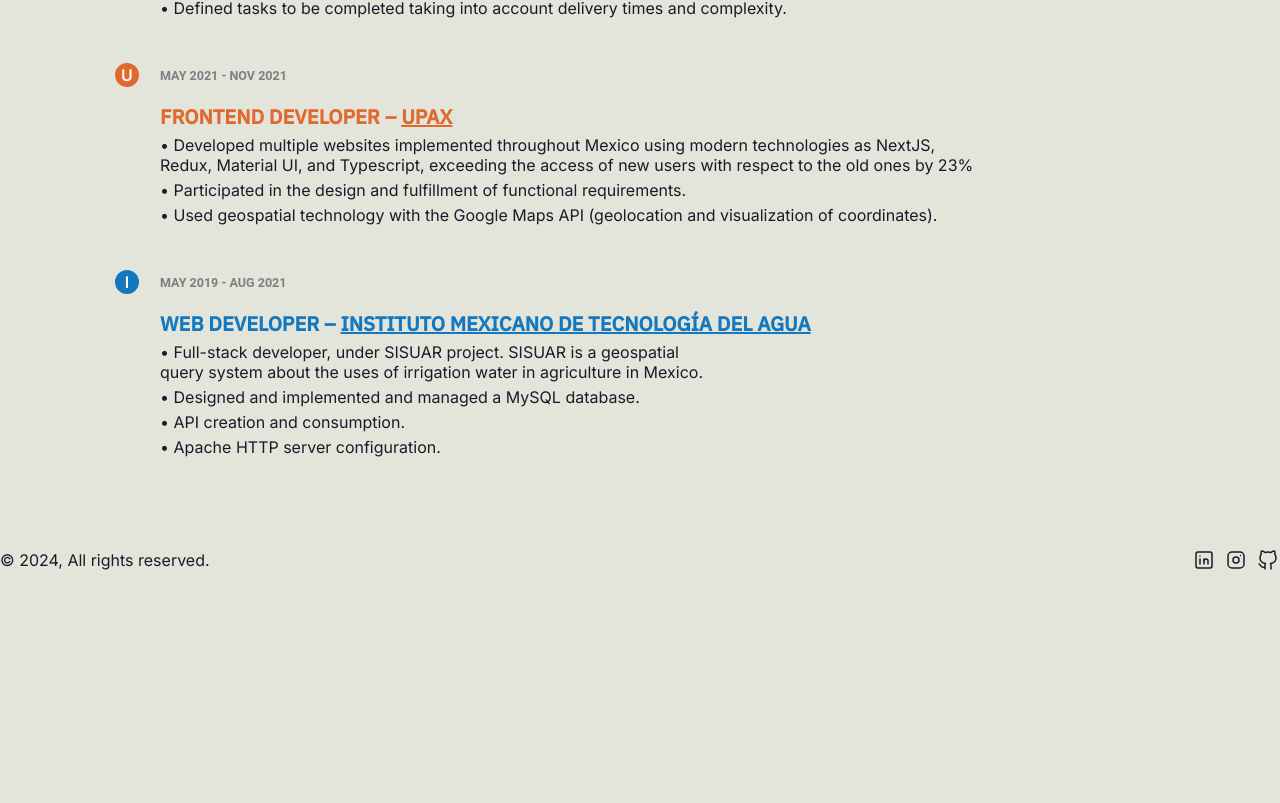
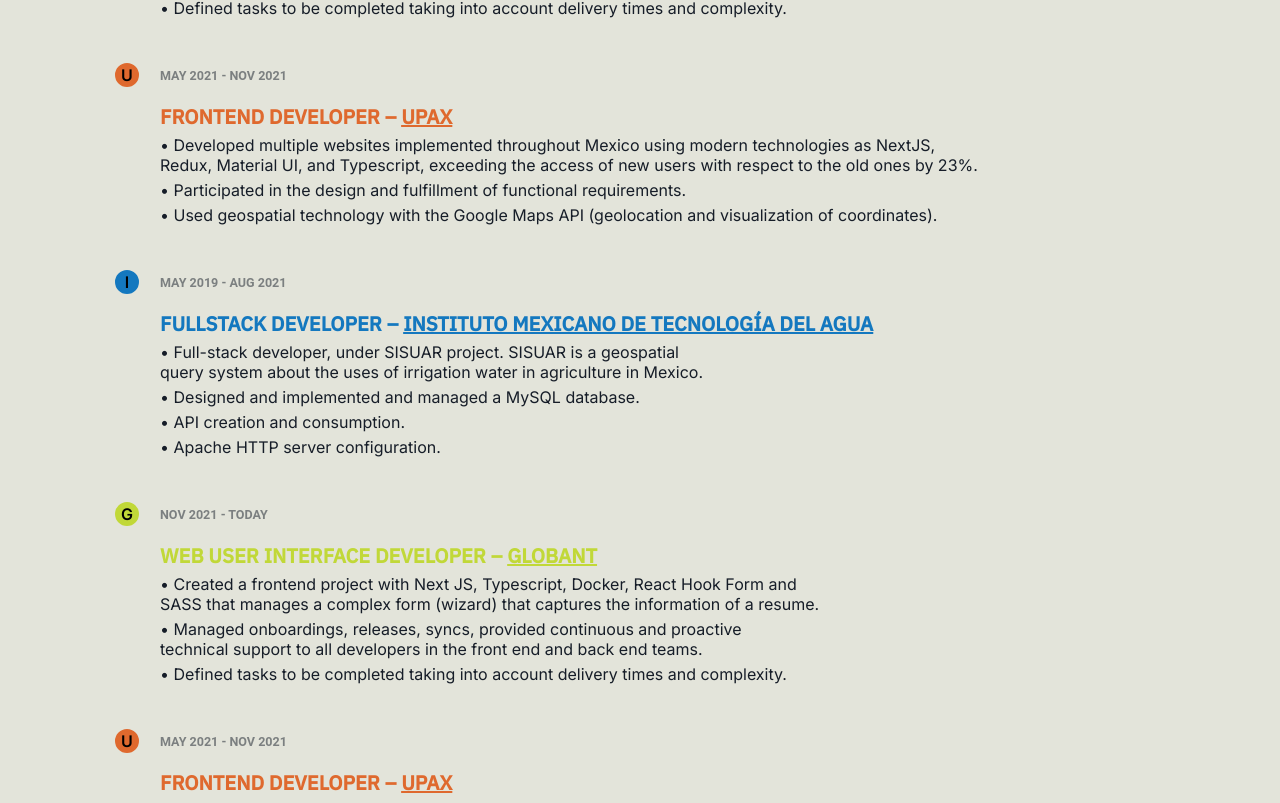
Before and after one commit to calderonjorge/portfolio, a Next.js app: page / in a window 1280 px wide. Shown: the part 1014-1817 px from the top of the page. Before the commit the page ends 1600 px from the top, so only its background shows below. Built offline with nearby package versions, Linux system fonts and the light colour scheme.

Commit message:
components created

```diff
--- a/src/components/Experience/Experience.module.scss
+++ b/src/components/Experience/Experience.module.scss
@@ -6,75 +6,4 @@
     font-family: 'IBM Plex Sans', sans-serif;
   }
 
-
-  .container {
-    max-width: 1024px;
-    width: 90%;
-    margin: 40px auto 40px;
-  }
-
-  .timeline-item {
-
-    text-wrap: balance;
-    padding: 3em 2em 2em;
-    position: relative;
-    border-left: 2px solid var(--gray);
-
-
-    h3 {
-      font-size: 1.25rem;
-      color: var(--accent-color);
-      text-transform: uppercase;
-      margin-bottom: 5px;
-      font-family: 'IBM Plex Sans', sans-serif;
-    }
-
-    a {
-      text-decoration: underline;
-    }
-
-
-    li {
-      margin-bottom: 5px;
-    }
-
-    &::before {
-      content: attr(date-is);
-      position: absolute;
-      left: 2rem;
-      font-weight: bold;
-      top: 1em;
-      display: block;
-      font-family: 'Roboto', sans-serif;
-      font-weight: 700;
-      font-size: .785rem;
-      opacity: 0.5;
-    }
-
-    &::after {
-      width: 20px;
-      height: 20px;
-      display: block;
-      top: 0.5rem;
-      position: absolute;
-      left: -13px;
-      border-radius: 20px;
-      content: attr(letter-is);
-      border: 2px solid var(--bg-color-is);
-      background-color: var(--bg-color-is);
-      color: var(--text-color-is);
-      text-align: center;
-      font-weight: 600;
-    }
-
-    // TODO: check border variable
-    &:last-child {
-      border-image: linear-gradient(
-        to bottom,
-        var(--gray) 20%,
-        rgba(transparent, 0)) 1 100%
-      ;
-    }
-  }
-
 }
--- a/src/components/Experience/Experience.tsx
+++ b/src/components/Experience/Experience.tsx
@@ -1,85 +1,74 @@
-import { Container } from "@/components";
+import { Container, Timeline, TimelineITemProps } from "@/components";
 import styles from "./Experience.module.scss";
-import Link from 'next/link';
 
 export const Experience = () => {
+
+  const items: TimelineITemProps[] = [
+    {
+      date:'NOV 2021 - TODAY',
+      company:'Globant',
+      companyLink:'https://www.globant.com/about',
+      dotTextColor:'#000',
+      title: 'Web User Interface Developer',
+      titleColor:'#C1D838',
+      activities: [
+        `• Created a frontend project with Next JS, Typescript, Docker,
+            React Hook Form and SASS that manages a complex form (wizard) that
+            captures the information of a resume.`
+        ,
+        ` • Managed onboardings, releases, syncs, provided continuous and
+            proactive technical support to all developers in the front end and
+            back end teams.`
+        ,
+        `• Defined tasks to be completed taking into account delivery times
+            and complexity.
+            `
+      ]
+    },
+    {
+      date: 'MAY 2021 - NOV 2021',
+      company: 'UPAX',
+      companyLink: 'https://upax.com.mx/quienes-somos',
+      dotTextColor: '#000',
+      title: 'Frontend Developer',
+      titleColor: '#DF692E',
+      activities: [
+        `• Developed multiple websites implemented throughout Mexico using
+            modern technologies as NextJS, Redux, Material UI, and Typescript,
+            exceeding the access of new users with respect to the old ones by
+            23%.`
+        ,
+        `• Participated in the design and fulfillment of functional
+            requirements.`
+        ,
+        `• Used geospatial technology with the Google Maps API (geolocation
+            and visualization of coordinates).
+          `
+      ]
+    },
+    {
+      date: 'MAY 2019 - AUG 2021',
+      company: 'Instituto Mexicano de Tecnología del Agua',
+      companyLink: 'https://www.gob.mx/imta/que-hacemos',
+      dotTextColor: '#000',
+      title: 'Fullstack Developer',
+      titleColor: '#1478BF',
+      activities: [
+        `• Full-stack developer, under SISUAR project. SISUAR is a
+            geospatial query system about the uses of irrigation water in
+            agriculture in Mexico.`
+        ,
+        ` • Designed and implemented and managed a MySQL database.`
+        ,
+        `• API creation and consumption.`,
+        `• Apache HTTP server configuration.`
+      ]
+    }
+  ]
   return (
     <Container component="section" className={styles.experience}>
       <h2>Relevant experience</h2>
-
-      <div className={styles.container}>
-        <article
-          className={styles["timeline-item"]}
-          date-is="NOV 2021 - TODAY"
-          letter-is="G"
-          // @ts-ignore
-          style={{ "--bg-color-is": "#C1D838", "--text-color-is": "#000" }}
-        >
-          <h3 style={{ color: '#C1D838' }}>Web User Interface Developer PROJECT – <Link target="_blank"  rel="noreferrer" href="https://www.globant.com/about">Globant</Link></h3>
-          <ul>
-            <li>
-              • Created a frontend project with Next JS, Typescript, Docker,
-              React Hook Form and SASS that manages a complex form (wizard) that
-              captures the information of a resume.
-            </li>
-            <li>
-              • Managed onboardings, releases, syncs, provided continuous and
-              proactive technical support to all developers in the front end and
-              back end teams.
-            </li>
-            <li>
-              • Defined tasks to be completed taking into account delivery times
-              and complexity.
-            </li>
-          </ul>
-        </article>
-
-        <article
-          className={styles["timeline-item"]}
-          date-is="MAY 2021 - NOV 2021"
-          letter-is="U"
-          // @ts-ignore
-          style={{ "--bg-color-is": "#DF692E", "--text-color-is":"#fff" }}
-        >
-          <h3 style={{ color: "#DF692E" }}>Frontend Developer – <Link target="_blank"   rel="noreferrer" href="https://upax.com.mx/quienes-somos">UPAX</Link></h3>
-          <ul>
-            <li>
-              • Developed multiple websites implemented throughout Mexico using
-              modern technologies as NextJS, Redux, Material UI, and Typescript,
-              exceeding the access of new users with respect to the old ones by
-              23%
-            </li>
-            <li>
-              • Participated in the design and fulfillment of functional
-              requirements.
-            </li>
-            <li>
-              • Used geospatial technology with the Google Maps API (geolocation
-              and visualization of coordinates).
-            </li>
-          </ul>
-        </article>
-
-        <article
-          className={styles["timeline-item"]}
-          date-is="MAY 2019 - AUG 2021"
-          letter-is="I"
-          // @ts-ignore
-          style={{ "--bg-color-is": "#1478BF", "--text-color-is": "#fff" }}
-        >
-          <h3 style={{ color: "#1478BF" }}>Web Developer – <Link target="_blank" rel="noreferrer" href="https://www.gob.mx/imta/que-hacemos">Instituto Mexicano de Tecnología del Agua</Link></h3>
-          <ul>
-            <li>
-              • Full-stack developer, under SISUAR project. SISUAR is a
-              geospatial query system about the uses of irrigation water in
-              agriculture in Mexico.
-            </li>
-            <li>• Designed and implemented and managed a MySQL database.</li>
-            <li>• API creation and consumption.</li>
-            <li>• Apache HTTP server configuration.</li>
-          </ul>
-        </article>
-      </div>
+      <Timeline items={items}/>
     </Container>
   );
 };
--- a/src/components/Header/Header.module.scss
+++ b/src/components/Header/Header.module.scss
@@ -4,6 +4,7 @@
   position                  : fixed;
   width                     : 100%;
   top                       : 0;
+  z-index: 1000;
 }
 
 .header {
@@ -82,7 +83,7 @@
   gap    : 1rem;
 
   button {
-    color        : var(--primary-color);
+    color        : var(--secondary-color);
     border       : none;
     padding      : .5rem 1rem;
     border-radius: 1rem;
@@ -90,6 +91,7 @@
     transition   : scale 0.3s;
     display      : flex;
     gap          : 0.3rem;
+    background-color: var(--accent-color);
 
     &:hover {
       scale: 105%;
--- a/src/components/Header/Header.tsx
+++ b/src/components/Header/Header.tsx
@@ -45,7 +45,7 @@
           <button onClick={handleCopyText} id='lets-connect'>
             hi@jorgecalderon.dev
             {
-              hasCopied ?<CopyCheck className={styles.copyCheck}/> : <Copy/>
+              hasCopied ? <CopyCheck className={styles.copyCheck}/> : <Copy/>
             }
           </button>
         </div>
--- /dev/null
+++ b/src/components/Timeline/Timeline.module.scss
@@ -0,0 +1,5 @@
+.timeline {
+  max-width: 1024px;
+  width    : 90%;
+  margin   : 40px auto 40px;
+}
--- /dev/null
+++ b/src/components/Timeline/Timeline.tsx
@@ -0,0 +1,85 @@
+import { TimelineItem, TimelineITemProps } from '@/components'
+import styles from './Timeline.module.scss'
+import { FC } from 'react'
+
+export interface Props {
+  items: TimelineITemProps[]
+}
+
+export const Timeline: FC<Props> = ({items}) => {
+
+  return (
+    <div className={styles.timeline}>
+       {
+        items.map((props, i) => <TimelineItem {...props} key={`timeline-item-${i}`}/>)
+       }
+      {
+        items.map((props, i) => <TimelineItem {...props} key={`timesline-item-${i}`} />)
+      }
+      <TimelineItem
+        date='NOV 2021 - TODAY'
+        company='Globant'
+        companyLink='https://www.globant.com/about'
+        dotTextColor='#000'
+        title='Web User Interface Developer'
+        titleColor='#C1D838'
+        activities={[
+          `• Created a frontend project with Next JS, Typescript, Docker,
+            React Hook Form and SASS that manages a complex form (wizard) that
+            captures the information of a resume.`
+          ,
+          ` • Managed onboardings, releases, syncs, provided continuous and
+            proactive technical support to all developers in the front end and
+            back end teams.`
+          ,
+          `• Defined tasks to be completed taking into account delivery times
+            and complexity.
+            `
+        ]}
+      />
+
+
+      <TimelineItem
+        date='MAY 2021 - NOV 2021'
+        company='UPAX'
+        companyLink='https://upax.com.mx/quienes-somos'
+        dotTextColor='#000'
+        title='Frontend Developer'
+        titleColor='#DF692E'
+        activities={[
+          `• Developed multiple websites implemented throughout Mexico using
+            modern technologies as NextJS, Redux, Material UI, and Typescript,
+            exceeding the access of new users with respect to the old ones by
+            23%.`
+          ,
+          `• Participated in the design and fulfillment of functional
+            requirements.`
+          ,
+          `• Used geospatial technology with the Google Maps API (geolocation
+            and visualization of coordinates).
+          `
+        ]}
+      />
+
+
+      <TimelineItem
+        date='MAY 2019 - AUG 2021'
+        company='Instituto Mexicano de Tecnología del Agua'
+        companyLink='https://www.gob.mx/imta/que-hacemos'
+        dotTextColor='#000'
+        title='Fullstack Developer'
+        titleColor='#1478BF'
+        activities={[
+          `• Full-stack developer, under SISUAR project. SISUAR is a
+            geospatial query system about the uses of irrigation water in
+            agriculture in Mexico.`
+          ,
+          ` • Designed and implemented and managed a MySQL database.`
+          ,
+          `• API creation and consumption.`,
+          `• Apache HTTP server configuration.`
+        ]}
+      />
+    </div>
+  )
+}
--- /dev/null
+++ b/src/components/TimelineItem/TimelineItem.module.scss
@@ -0,0 +1,60 @@
+.timeline-item {
+
+  text-wrap  : balance;
+  padding    : 3em 2em 2em;
+  position   : relative;
+  border-left: 2px solid var(--gray);
+
+
+  h3 {
+    font-size     : 1.25rem;
+    color         : var(--accent-color);
+    text-transform: uppercase;
+    margin-bottom : 5px;
+    font-family   : 'IBM Plex Sans', sans-serif;
+  }
+
+  a {
+    text-decoration: underline;
+  }
+
+
+  li {
+    margin-bottom: 5px;
+  }
+
+  &::before {
+    content    : attr(date-is);
+    position   : absolute;
+    left       : 2rem;
+    font-weight: bold;
+    top        : 1em;
+    display    : block;
+    font-family: 'Roboto', sans-serif;
+    font-weight: 700;
+    font-size  : .785rem;
+    opacity    : 0.5;
+  }
+
+  &::after {
+    width           : 20px;
+    height          : 20px;
+    display         : block;
+    top             : 0.5rem;
+    position        : absolute;
+    left            : -13px;
+    border-radius   : 20px;
+    content         : attr(letter-is);
+    border          : 2px solid var(--bg-color-is);
+    background-color: var(--bg-color-is);
+    color           : var(--text-color-is);
+    text-align      : center;
+    font-weight     : 600;
+  }
+
+  &:last-child {
+    border-image: linear-gradient(to bottom,
+        var(--gray) 20%,
+        rgba(transparent, 0)) 1 100%;
+  }
+}
--- /dev/null
+++ b/src/components/TimelineItem/TimelineItem.tsx
@@ -0,0 +1,36 @@
+import { FC } from 'react'
+import Link from 'next/link'
+import styles from './TimelineItem.module.scss'
+
+export interface Props {
+  title: string;
+  date: string;
+  titleColor: string;
+  dotTextColor: string;
+  company: string;
+  companyLink: string;
+  activities: string[];
+}
+
+export const TimelineItem: FC<Props> = (props) => {
+  return (
+    <article
+      className={styles["timeline-item"]}
+      date-is={props.date}
+      letter-is={props.company.charAt(0)}
+      // @ts-ignore
+      style={{ "--bg-color-is": props.titleColor, "--text-color-is": props.dotTextColor }}
+    >
+      <h3 style={{ color: props.titleColor }}>{props.title} – <Link target="_blank" rel="noreferrer" href={props.companyLink}>{props.company}</Link></h3>
+      <ul>
+        {
+          props.activities.map((activity, i) => (
+            <li key={i}>
+              {activity}
+            </li>
+          ))
+        }
+      </ul>
+    </article>
+  )
+}
--- a/src/components/index.ts
+++ b/src/components/index.ts
@@ -3,3 +3,5 @@
 export { Header } from './Header/Header'
 export { Hero } from './Hero/Hero'
 export { Experience } from './Experience/Experience'
+export { Timeline, type Props as TimelineProps } from './Timeline/Timeline'
+export { TimelineItem, type Props as TimelineITemProps  } from './TimelineItem/TimelineItem'
```
